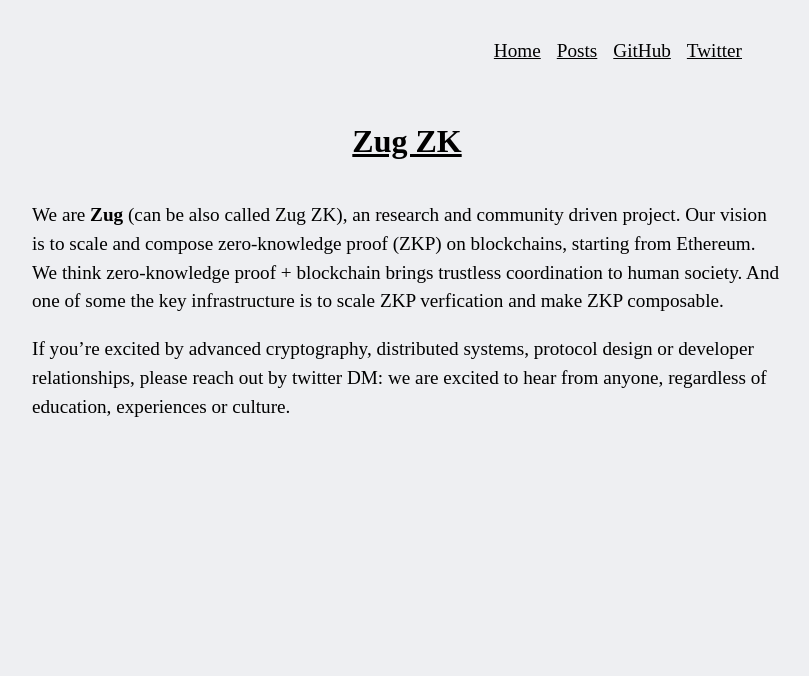
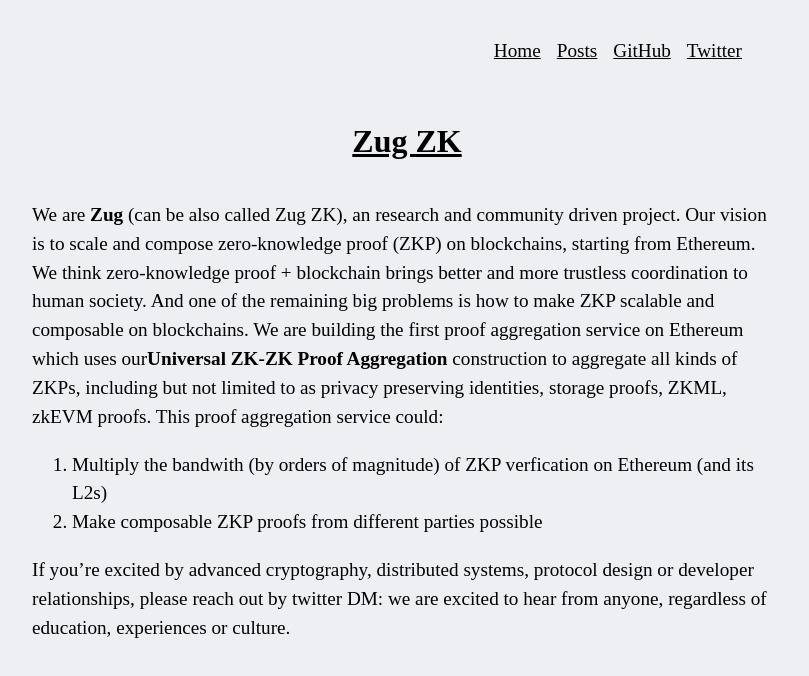
Before and after one commit to Manta-Network/zkShuffle-blog, a Next.js app: page / in a window 1280 px wide. Shown: the top 676 px of the page, without its empty margins (233-1042 px from the left). Built offline with nearby package versions, Linux system fonts and the light colour scheme.

Commit message:
Update page.js
Signed-off-by: Shumo Chu <stechu@users.noreply.github.com>

```diff
--- a/src/app/page.js
+++ b/src/app/page.js
@@ -12,8 +12,16 @@
           <p>
             We are <strong>Zug</strong> (can be also called Zug ZK), an research
             and community driven project. Our vision is to scale and compose zero-knowledge proof (ZKP) on blockchains,
-            starting from Ethereum. We think zero-knowledge proof + blockchain brings trustless coordination
-            to human society. And one of some the key infrastructure is to scale ZKP verfication and make ZKP composable.
+            starting from Ethereum. We think zero-knowledge proof + blockchain brings better and more trustless coordination
+            to human society. And one of the remaining big problems is how to make ZKP scalable and composable on blockchains.
+            We are building the first proof aggregation service on Ethereum which uses our
+              <strong>Universal ZK-ZK Proof Aggregation</strong> construction to aggregate all kinds of ZKPs,
+            including but not limited to as privacy preserving identities, storage proofs, ZKML, zkEVM proofs.
+            This proof aggregation service could:
+            <ol>
+              <li>Multiply the bandwith (by orders of magnitude) of ZKP verfication on Ethereum (and its L2s)</li>
+              <li>Make composable ZKP proofs from different parties possible </li>
+          </ol>
           </p>
           <p>
             If you’re excited by advanced cryptography, distributed systems, protocol design or developer relationships, please reach
```
